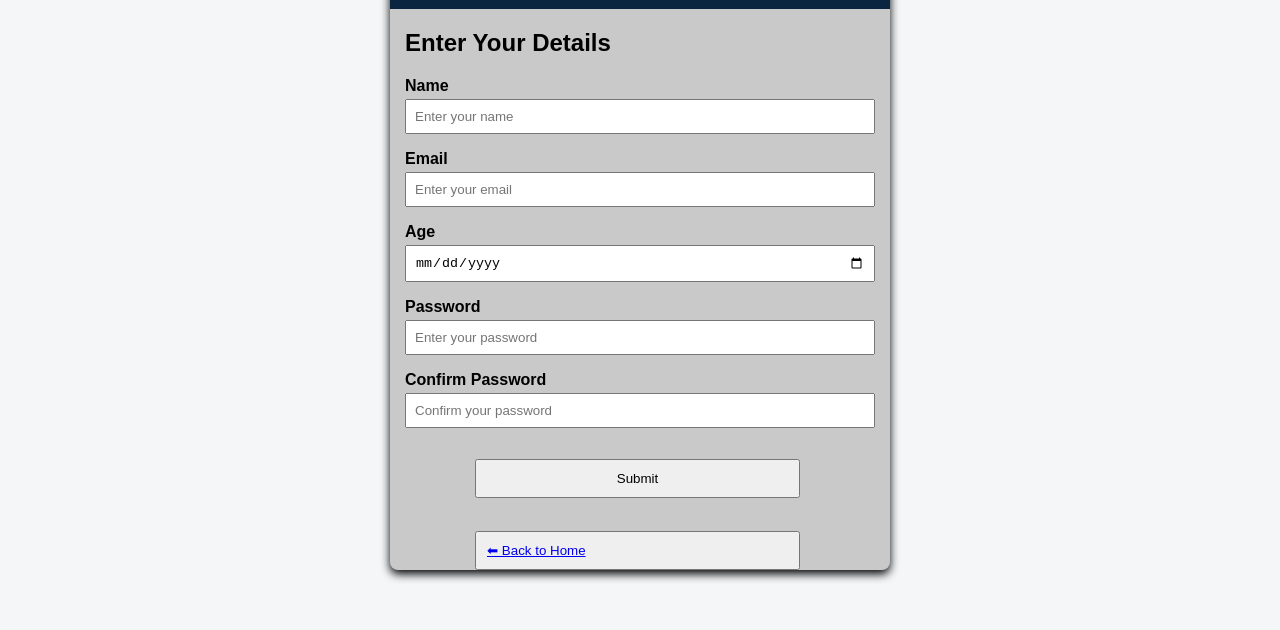
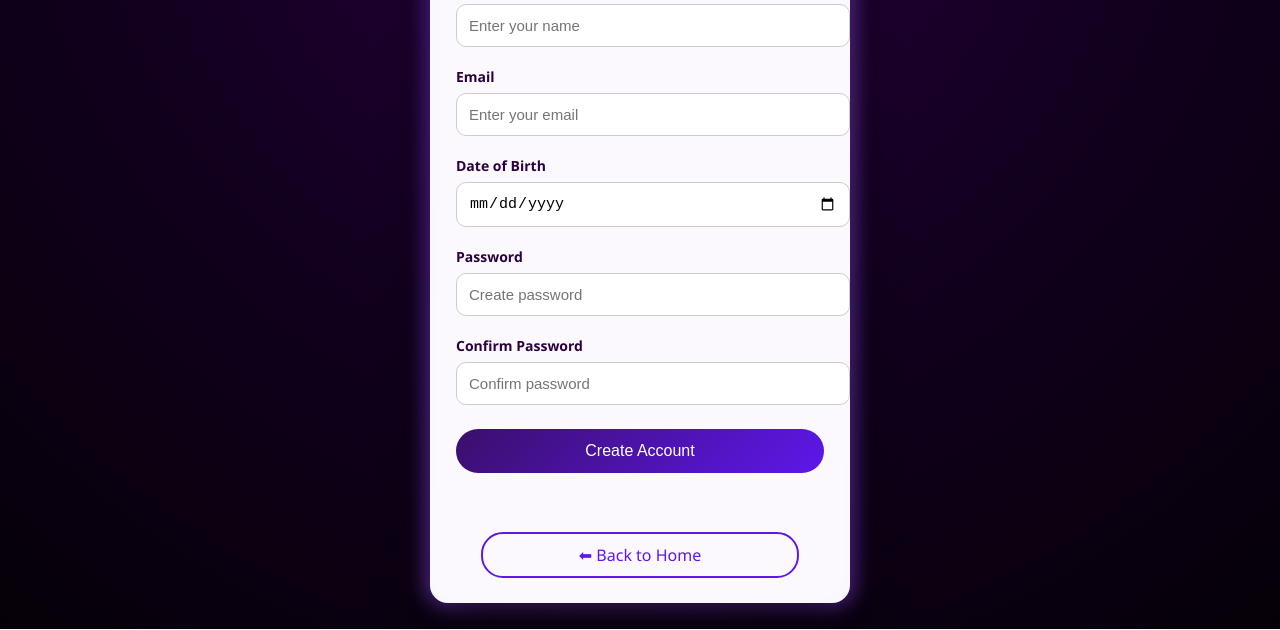
Before and after one commit to Varun2976/Stock-Palace, a plain HTML site: page signup.html in a window 1280 px wide. Shown: the part 171-801 px from the top of the page. Drawn offline with Linux system fonts and the light colour scheme.

Commit message:
Sign up page changes

```diff
--- a/signup.html
+++ b/signup.html
@@ -5,96 +5,191 @@
 <title>Sign Up</title>
 
 <style>
+/* ===== RESET ===== */
+
+
+
+/* ===== ROYAL DARK PURPLE BACKGROUND ===== */
 body {
-      font-family: Arial, sans-serif;
-      margin: 10;
-      background: #f4f6f8;
+  margin: 0;
+  font-family: 'Segoe UI', Arial, sans-serif;
+  min-height: 100vh;
+  background: radial-gradient(
+    circle at top,
+    #2a003f,
+    #12001f,
+    #050008
+  );
+  display: flex;
+  justify-content: center;
+  align-items: center;
+  overflow: hidden;
 }
+
+/* ===== ENCHANTMENT AURA ===== */
+.card-wrapper {
+  position: relative;
+}
+
+.card-wrapper::before {
+  content: "";
+  position: absolute;
+  inset: -3px;
+  border-radius: 22px;
+  background: linear-gradient(
+    120deg,
+    #5e17eb,
+    #9b4dff,
+    #5e17eb
+  );
+  background-size: 300% 300%;
+  filter: blur(10px);
+  animation: enchantFlow 6s linear infinite;
+  z-index: -1;
+  opacity: 0.9;
+}
+
+@keyframes enchantFlow {
+  0% { background-position: 0% 50%; }
+  50% { background-position: 100% 50%; }
+  100% { background-position: 0% 50%; }
+}
+
+/* ===== CARD ===== */
+.card {
+  width: 420px;
+  background: rgba(255, 255, 255, 0.97);
+  border-radius: 18px;
+  box-shadow:
+    0 15px 45px rgba(0, 0, 0, 0.8);
+  overflow: hidden;
+}
+
+/* ===== HEADER ===== */
 header {
-      background: #0a2540;
+  background: linear-gradient(135deg, #3a0f6b, #5e17eb);
   color: white;
-      padding: 20px;
+  padding: 26px;
   text-align: center;
 }
-    .container {
-      padding: 20px;
-      max-width: 500px;
-      margin: 40px auto;
+
+header h1 {
+  margin: 0;
+  letter-spacing: 1px;
 }
-    .card {
-      background: rgb(202, 201, 201);
-      border-radius: 8px;
-      padding: 0px;
-      box-shadow: 0 4px 10px rgba(0,0,0,90);
+
+header p {
+  margin-top: 6px;
+  font-size: 13px;
+  opacity: 0.85;
 }
+
+/* ===== FORM ===== */
+form {
+  padding: 26px;
+}
+
 label {
-      font-weight: bold;
-      margin-left: 15px;
+  font-size: 14px;
+  color: #2a003f;
+  font-weight: 600;
 }
+
 input {
-      margin-left: 15px;
-      width: 90%;
-      padding: 8px;
-      margin-top: 4px;
+  width: 100%;
+  padding: 12px;
+  margin-top: 6px;
+  margin-bottom: 18px;
+  border: 1px solid #ccc;
+  border-radius: 10px;
+  font-size: 15px;
+  transition: all 0.3s ease;
 }
-    input[type="submit"], button {
-      margin-left: 85px;
-      margin-top: 15px;
+
+/* Purple glow focus */
+input:focus {
+  outline: none;
+  border-color: #5e17eb;
+  box-shadow: 0 0 10px rgba(94, 23, 235, 0.45);
+}
+
+/* ===== BUTTON ===== */
+input[type="submit"] {
+  background: linear-gradient(135deg, #3a0f6b, #5e17eb);
+  color: white;
+  border: none;
+  border-radius: 25px;
+  padding: 13px;
+  font-size: 16px;
+  cursor: pointer;
+  transition: transform 0.3s, box-shadow 0.3s;
+}
+
+input[type="submit"]:hover {
+  transform: translateY(-2px);
+  box-shadow: 0 10px 25px rgba(94, 23, 235, 0.7);
+}
+
+/* ===== FOOTER ===== */
+.footer-text {
+  text-align: center;
+  font-size: 12px;
+  color: #444;
+  padding-bottom: 12px;
+}
+
+.back-btn {
+  display: block;
+  margin: 15px auto 25px;
+  width: 70%;
+  text-align: center;
+  text-decoration: none;
   padding: 10px;
-      width: 65%;
-      cursor: pointer;
-      display: inline-flex;
+  border-radius: 22px;
+  color: #5e17eb;
+  border: 2px solid #5e17eb;
+  transition: all 0.3s ease;
 }
-    footer {
-      text-align: center;
-      padding: 10px;
-      color: #666;
+
+.back-btn:hover {
+  background: #5e17eb;
+  color: white;
 }
 </style>
 </head>
+
 <body>
 
-
-
-<div class="container">
+<div class="card-wrapper">
   <div class="card">
     <header>
       <h1>Sign Up</h1>
+
     </header>
-<h2 style="margin-left: 15px;">Enter Your Details</h2>
-
 
     <form>
       <label>Name</label>
-      <input type="text" name="name" placeholder="Enter your name" required>
-<p>
+      <input type="text" placeholder="Enter your name" required>
 
-</p>
       <label>Email</label>
-      <input type="email" name="email" placeholder="Enter your email" required>
-<p>
+      <input type="email" placeholder="Enter your email" required>
 
-</p>
-      <label>Age</label>
-      <input type="date" name="age" placeholder="Enter your age" required>
-<p>
+      <label>Date of Birth</label>
+      <input type="date" required>
 
-</p>
       <label>Password</label>
-      <input type="password" name="password" placeholder="Enter your password" required>
-<p>
+      <input type="password" placeholder="Create password" required>
 
-</p>
       <label>Confirm Password</label>
-      <input type="password" name="confirm_password" placeholder="Confirm your password" required>
-<p>
+      <input type="password" placeholder="Confirm password" required>
 
-</p>
-      <input type="submit" value="Submit">
+      <input type="submit" value="Create Account">
     </form>
-    <br>
-    <button><a href="index.html">⬅ Back to Home</a></button>
+
+
+    <a class="back-btn" href="index.html">⬅ Back to Home</a>
   </div>
 </div>
+
 </body>
 </html>
```
Lines whose indentation alone changed are shown as unchanged.
